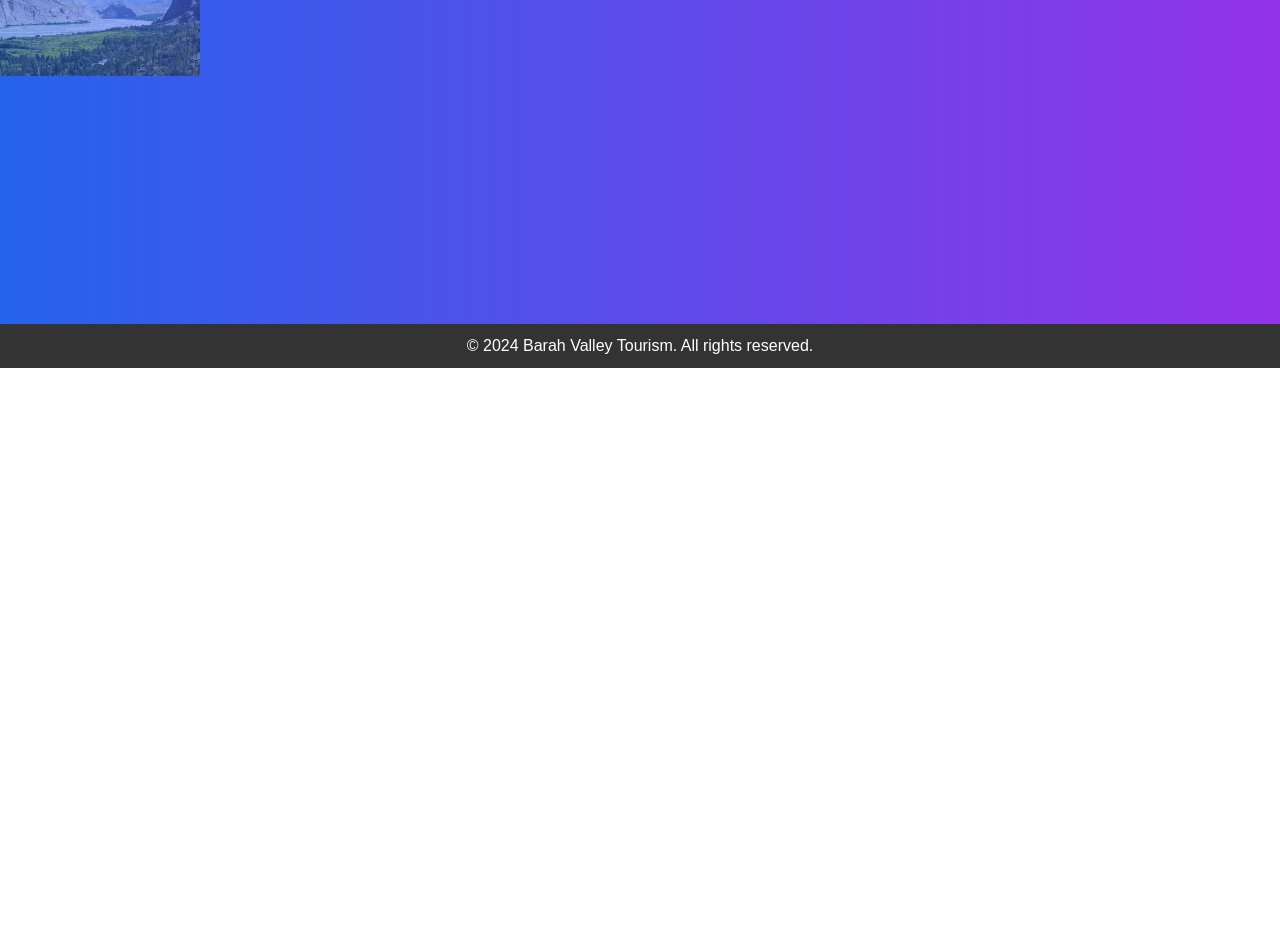
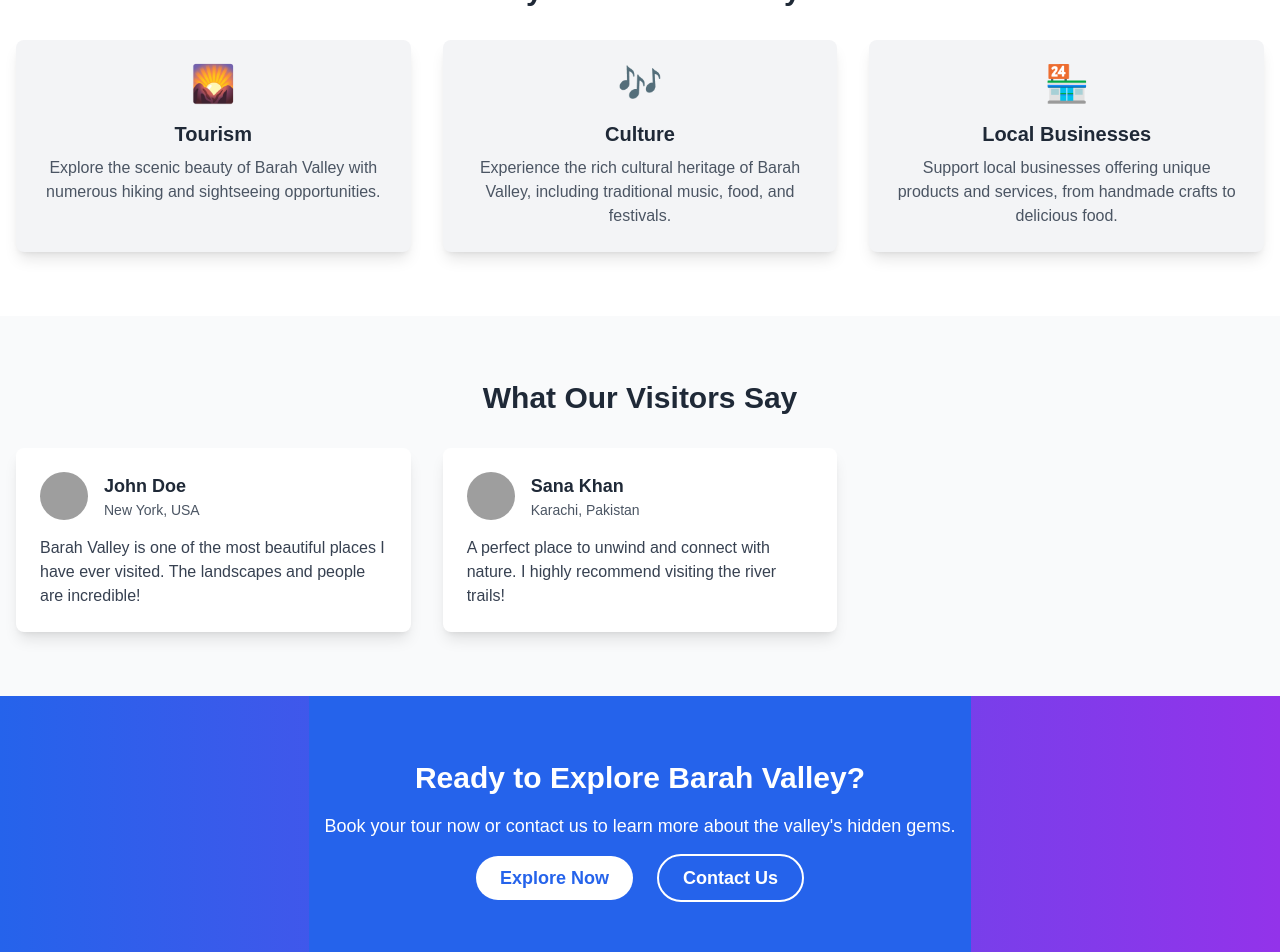
Before and after one commit to ShadBalti/barah_valley, a Next.js app: page / in a window 1280 px wide. Shown: the part 520-1472 px from the top of the page. Before the commit the page ends 888 px from the top, so only its background shows below. Built offline with nearby package versions, Linux system fonts and the light colour scheme; grey boxes are pictures that could not be loaded.

Commit message:
add new components

```diff
--- /dev/null
+++ b/app/components/CallToAction.tsx
@@ -0,0 +1,26 @@
+// components/CallToAction.tsx
+import React from 'react';
+import Link from 'next/link';
+
+const CallToAction: React.FC = () => {
+  return (
+    <div className="bg-blue-600 text-white py-16 px-4 text-center">
+      <h2 className="text-3xl font-semibold mb-4">Ready to Explore Barah Valley?</h2>
+      <p className="text-lg mb-6">Book your tour now or contact us to learn more about the valley's hidden gems.</p>
+      <div className="flex justify-center space-x-6">
+        <Link href="/tourism">
+          <a className="bg-white text-blue-600 px-6 py-3 rounded-full font-semibold text-lg hover:bg-gray-100 transition duration-300">
+            Explore Now
+          </a>
+        </Link>
+        <Link href="/contact">
+          <a className="bg-transparent border-2 border-white text-white px-6 py-3 rounded-full font-semibold text-lg hover:bg-white hover:text-blue-600 transition duration-300">
+            Contact Us
+          </a>
+        </Link>
+      </div>
+    </div>
+  );
+};
+
+export default CallToAction;
--- /dev/null
+++ b/app/components/FeatureSection.tsx
@@ -0,0 +1,49 @@
+// components/FeatureSection.tsx
+import React from 'react';
+
+type Feature = {
+  id: number;
+  title: string;
+  description: string;
+  icon: string;
+};
+
+const features: Feature[] = [
+  {
+    id: 1,
+    title: 'Tourism',
+    description: 'Explore the scenic beauty of Barah Valley with numerous hiking and sightseeing opportunities.',
+    icon: '🌄',
+  },
+  {
+    id: 2,
+    title: 'Culture',
+    description: 'Experience the rich cultural heritage of Barah Valley, including traditional music, food, and festivals.',
+    icon: '🎶',
+  },
+  {
+    id: 3,
+    title: 'Local Businesses',
+    description: 'Support local businesses offering unique products and services, from handmade crafts to delicious food.',
+    icon: '🏪',
+  },
+];
+
+const FeatureSection: React.FC = () => {
+  return (
+    <div className="py-16 px-4 bg-white">
+      <h2 className="text-3xl font-semibold text-center text-gray-800 mb-8">Why Visit Barah Valley</h2>
+      <div className="grid grid-cols-1 sm:grid-cols-2 lg:grid-cols-3 gap-8">
+        {features.map((feature) => (
+          <div key={feature.id} className="bg-gray-100 p-6 rounded-lg shadow-lg text-center">
+            <div className="text-4xl mb-4">{feature.icon}</div>
+            <h3 className="text-xl font-semibold text-gray-800 mb-2">{feature.title}</h3>
+            <p className="text-gray-600">{feature.description}</p>
+          </div>
+        ))}
+      </div>
+    </div>
+  );
+};
+
+export default FeatureSection;
--- /dev/null
+++ b/app/components/TestimonialCard.tsx
@@ -0,0 +1,31 @@
+// components/TestimonialCard.tsx
+import React from 'react';
+
+type Testimonial = {
+  id: number;
+  name: string;
+  location: string;
+  message: string;
+  imageUrl: string;
+};
+
+const TestimonialCard: React.FC<{ testimonial: Testimonial }> = ({ testimonial }) => {
+  return (
+    <div className="bg-white p-6 rounded-lg shadow-lg hover:shadow-2xl transition duration-300 ease-in-out">
+      <div className="flex items-center mb-4">
+        <img
+          src={testimonial.imageUrl}
+          alt={testimonial.name}
+          className="w-12 h-12 rounded-full object-cover mr-4"
+        />
+        <div>
+          <h3 className="font-semibold text-lg text-gray-800">{testimonial.name}</h3>
+          <p className="text-sm text-gray-600">{testimonial.location}</p>
+        </div>
+      </div>
+      <p className="text-gray-700">{testimonial.message}</p>
+    </div>
+  );
+};
+
+export default TestimonialCard;
--- a/app/page.tsx
+++ b/app/page.tsx
@@ -1,5 +1,29 @@
 // app/page.js
 import Gallery from './components/Gallery';
+import FeatureSection from './components/FeatureSection';
+import TestimonialCard from './components/TestimonialCard';
+import CallToAction from './components/CallToAction';
+const testimonials = [
+  {
+    id: 1,
+    name: 'John Doe',
+    location: 'New York, USA',
+    message:
+      'Barah Valley is one of the most beautiful places I have ever visited. The landscapes and people are incredible!',
+    imageUrl: '/images/john-doe.jpg',
+  },
+  {
+    id: 2,
+    name: 'Sana Khan',
+    location: 'Karachi, Pakistan',
+    message:
+      'A perfect place to unwind and connect with nature. I highly recommend visiting the river trails!',
+    imageUrl: '/images/sana-khan.jpg',
+  },
+];
+
+
+
 const HomePage: React.FC = () => {
   type ImageData = {
     id: number;
@@ -26,6 +50,21 @@ const HomePage: React.FC = () => {
           </p>
         </div>
       </div>
+      <div>
+      <FeatureSection />
+      </div>
+      <div className="py-16 px-4 bg-gray-50">
+      <h2 className="text-3xl font-semibold text-center text-gray-800 mb-8">What Our Visitors Say</h2>
+      <div className="grid grid-cols-1 sm:grid-cols-2 lg:grid-cols-3 gap-8">
+        {testimonials.map((testimonial) => (
+          <TestimonialCard key={testimonial.id} testimonial={testimonial} />
+        ))}
+      </div>
+    </div>
+     <div>
+      {/* Other sections */}
+      <CallToAction />
+    </div>
     </div>
   );
 }
```
